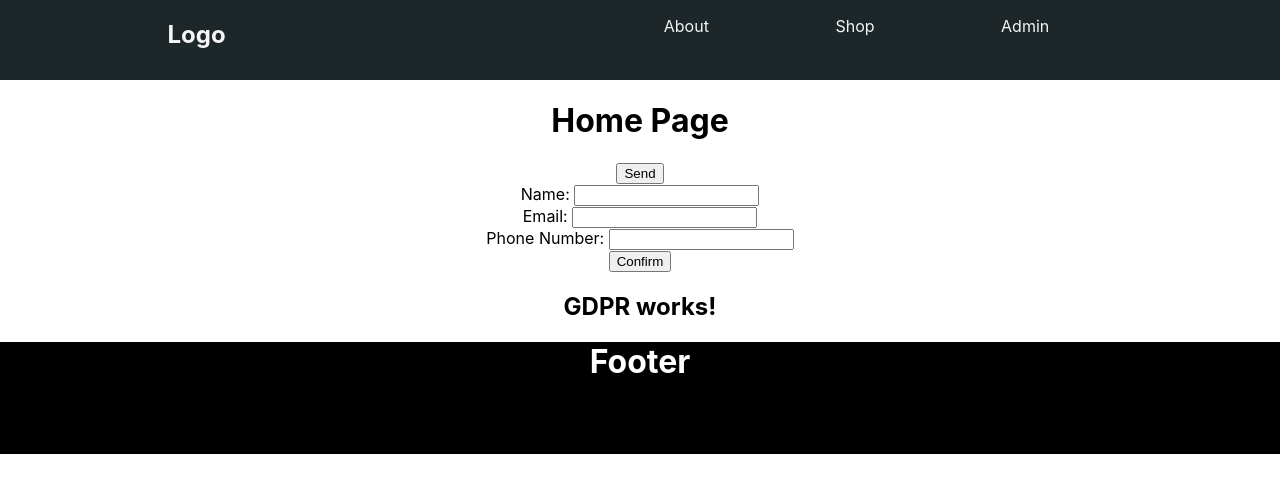
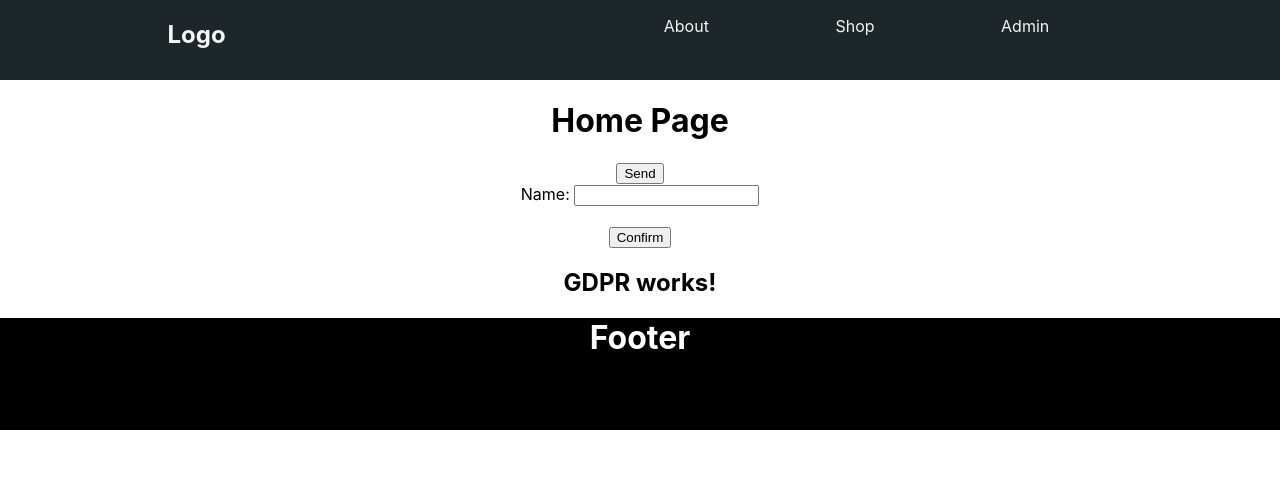
Before and after one commit to janannas/restaurangen-fe, a React (Create React App) app: page / in a window 1280 px wide. Shown: the top 492 px of the page. Built offline with nearby package versions, Linux system fonts and the light colour scheme; no server answers.

Commit message:
validation poc

```diff
--- a/src/components/Booking/Booking.tsx
+++ b/src/components/Booking/Booking.tsx
@@ -1,7 +1,9 @@
 import React, { Component } from "react";
 
 import { fetchConfig, createBooking } from "../../utils/api-calls";
+import { validate } from "../../utils/validation";
 
+import { IFormControls } from "../../interfaces/IFormControls";
 import { IBooking } from "../../interfaces/IBooking";
 
 import { DetailsForm } from "../DetailsForm/DetailsForm";
@@ -10,16 +12,7 @@ import { GDPR } from "../GDPR/GDPR";
 interface IBookingState {
 	GDPRMessage: string;
 	formControls: IFormControls;
-}
-
-interface IFormControls {
-	name: IFormControlContent;
-	email: IFormControlContent;
-	phone: IFormControlContent;
-}
-
-interface IFormControlContent {
-	value: string;
+	error: string;
 }
 
 class Booking extends Component<{}, IBookingState> {
@@ -31,18 +24,34 @@ class Booking extends Component<{}, IBookingState> {
 
 			formControls: {
 				name: {
-					value: ""
+					value: "",
+					valid: false,
+					touched: false,
+					validationRules: {
+						isRequired: true
+					}
 				},
 				email: {
-					value: ""
+					value: "",
+					valid: false,
+					touched: false,
+					validationRules: {
+						isRequired: true
+					}
 				},
 				phone: {
-					value: ""
+					value: "",
+					valid: false,
+					touched: false,
+					validationRules: {
+						isRequired: true
+					}
 				}
-			}
+			},
+
+			error: ""
 		}
 	}
-
 
 	componentDidMount() {
 		fetchConfig()
@@ -77,11 +86,14 @@ class Booking extends Component<{}, IBookingState> {
 		let updatedControl = updatedControls[name];
 
 		updatedControl.value = value;
+		updatedControl.touched = true;
+		updatedControl.valid = validate(value, updatedControl.validationRules);
 
 		this.setState({
 			formControls: updatedControls
 		});
 	}
+
 
 	handleForm = (event: React.SyntheticEvent) => {
 		event.preventDefault();
@@ -128,7 +140,11 @@ class Booking extends Component<{}, IBookingState> {
 					handleForm={this.handleForm}
 					handleKeyPress={this.handleKeyPress}
 					handleChange={this.handleChange}
+
 					nameValue={formControls.name.value}
+					nametouched={formControls.name.touched ? 1 : 0}
+					namevalid={formControls.name.valid ? 1 : 0}
+
 					emailValue={formControls.email.value}
 					phoneValue={formControls.phone.value}
 				/>
--- a/src/components/DetailsForm/DetailsForm.tsx
+++ b/src/components/DetailsForm/DetailsForm.tsx
@@ -4,23 +4,24 @@ import { FormTextControl } from "../FormTextControl/FormTextControl";
 interface IProps {
   handleForm: any;
   handleKeyPress: any;
-  handleChange: any;
   nameValue: string;
+  nametouched: any;
+  namevalid: any;
   emailValue: string;
   phoneValue: string
+  handleChange: any;
 }
 
 export const DetailsForm = ({
   handleForm,
-  handleKeyPress,
+  nameValue,
   handleChange,
-  nameValue,
-  emailValue,
-  phoneValue
+  nametouched,
+  namevalid
 }: IProps) => {
 
   return (
-    <form onSubmit={handleForm} onKeyPress={handleKeyPress}>
+    <form onSubmit={handleForm}>
 
       <FormTextControl
         name="name"
@@ -29,15 +30,21 @@ export const DetailsForm = ({
         value={nameValue}
         id="name"
         label="Name: "
+        touched={nametouched}
+        valid={namevalid}
+        error={"Field is required"}
       />
 
-      <FormTextControl
+      {/*  <FormTextControl
         name="email"
         htmlFor="email"
         onChange={handleChange}
         value={emailValue}
         id="email"
         label="Email: "
+        touched=
+        valid=
+        error={"required"}
       />
 
       <FormTextControl
@@ -47,10 +54,15 @@ export const DetailsForm = ({
         value={phoneValue}
         id="phone"
         label="Phone Number: "
-      />
+        touched=
+        valid=
+        error={"required"}
+      /> */}
 
       <button type="submit">Confirm</button>
 
     </form>
   );
+
+
 }
--- a/src/components/FormTextControl/FormTextControl.tsx
+++ b/src/components/FormTextControl/FormTextControl.tsx
@@ -6,16 +6,25 @@ interface IProps {
   value: string;
   id: string;
   label: string;
+  touched: boolean;
+  valid: boolean;
+  error: string;
   onChange: any;
 }
 
 export const FormTextControl = (props: IProps) => {
-  const { htmlFor, label } = props;
+  const { htmlFor, label, touched, valid, error } = props;
 
   return (
-    <div>
-      <label htmlFor={htmlFor}>{label}</label>
-      <input {...props} />
-    </div>
+    <>
+      <div>
+        <label htmlFor={htmlFor}>{label}</label>
+        <input {...props} />
+      </div>
+
+      <div style={{ height: "20px" }}>
+        {touched && !valid ? <small>{error}</small> : null}
+      </div>
+    </>
   )
 }
--- /dev/null
+++ b/src/interfaces/IFormControls.ts
@@ -0,0 +1,16 @@
+export interface IFormControls {
+  name: IFormControlContent;
+  email: IFormControlContent;
+  phone: IFormControlContent;
+}
+
+export interface IFormControlContent {
+  value: string;
+  valid: boolean;
+  touched: boolean;
+  validationRules: IFormValidationRules;
+}
+
+export interface IFormValidationRules {
+  isRequired: boolean;
+}
--- /dev/null
+++ b/src/utils/validation.tsx
@@ -0,0 +1,23 @@
+import { IFormValidationRules } from "../interfaces/IFormControls";
+
+export const validate = (value: string, rules: IFormValidationRules): boolean => {
+  let isValid: boolean = true;
+
+  for (const rule in rules) {
+    switch (rule) {
+      case "isRequired":
+        isValid = requiredValidator(value);
+
+        break;
+
+      default:
+        isValid = true;
+    }
+  }
+
+  return isValid;
+}
+
+const requiredValidator = (value: string): boolean => {
+  return value.trim() !== "";
+}
```
